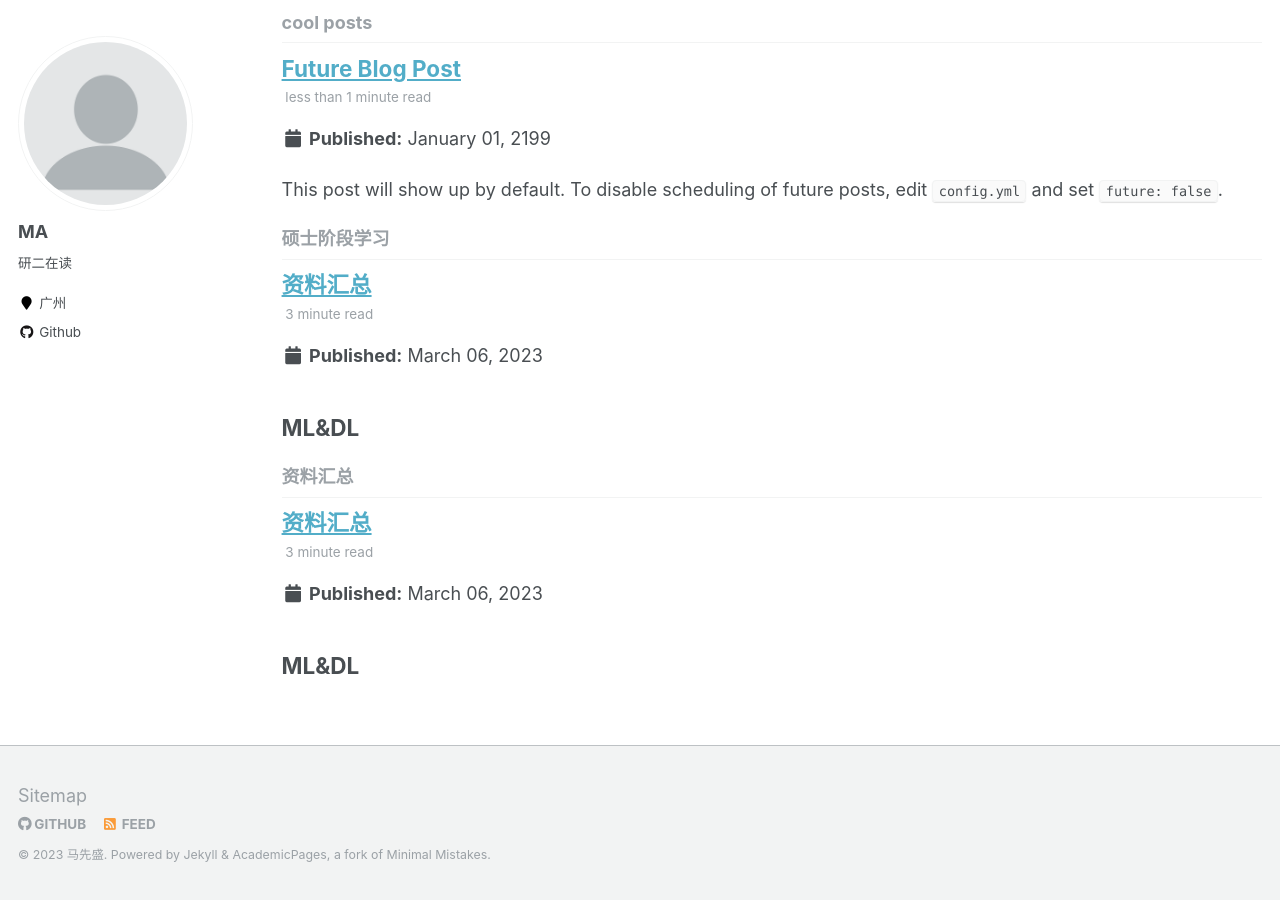
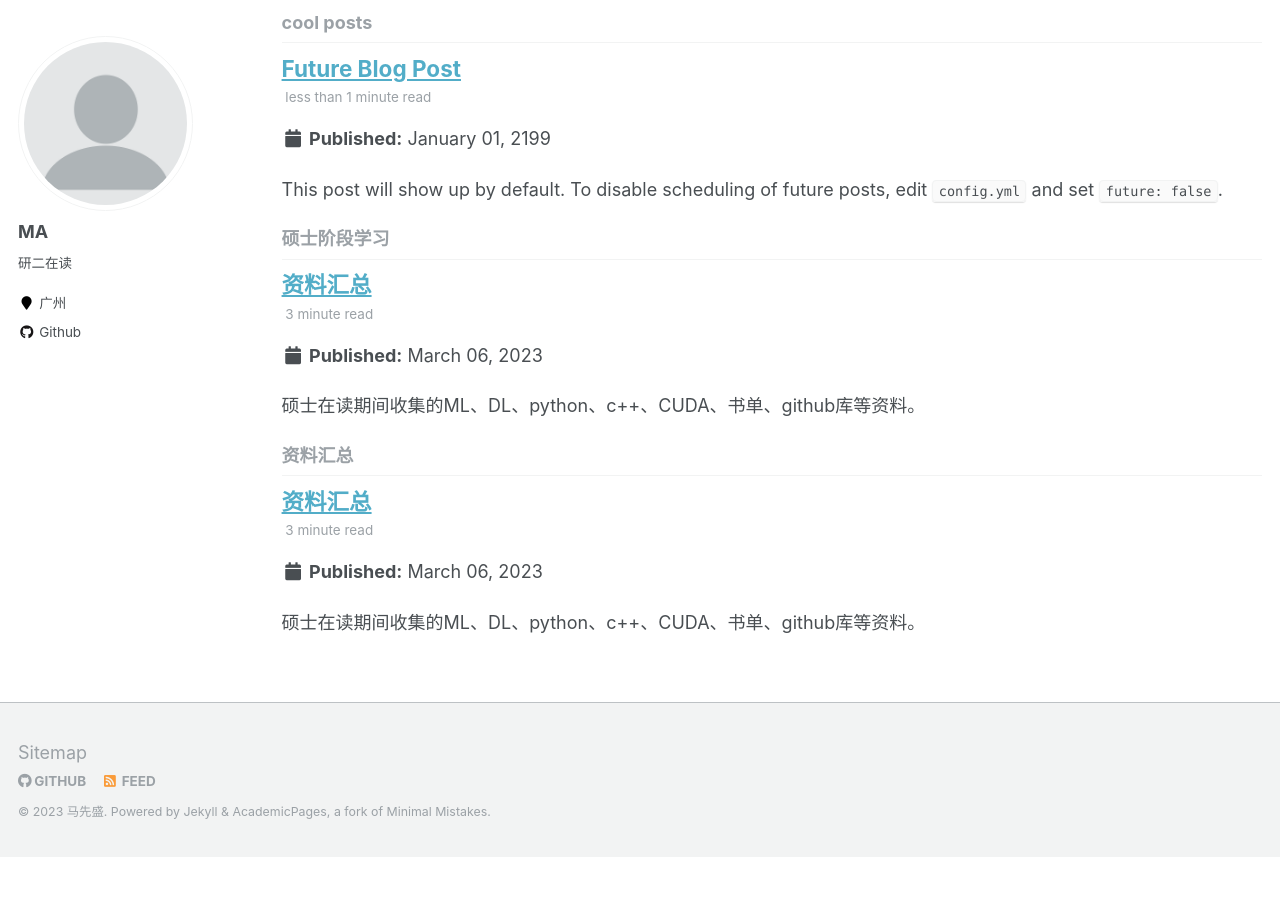
Before and after one commit to hsienshaun/hsienshaun.github.io, a Jekyll site: the page built from _pages/tag-archive.html, in a window 1280 px wide and 900 px high, scrolled down 593 px. Built offline with Jekyll 4.4.1, drawn with Linux system fonts in a browser that asks for light colours; after the commit the page ends 1450 px from its top, so only the background shows below that.

Commit message:
Update 2023-03-06-blog-post.md

```diff
--- a/_posts/2023-03-06-blog-post.md
+++ b/_posts/2023-03-06-blog-post.md
@@ -6,6 +6,8 @@ tags:
   - 资料汇总
   - 硕士阶段学习
 ---
+
+硕士在读期间收集的ML、DL、python、c++、CUDA、书单、github库等资料。
 
 ## ML&DL
 
@@ -100,7 +102,7 @@ tags:
 | ------ | ------------------------------------------------------------ | -------- |
 | python | <编写高质量代码：改善Python程序的91个建议>                   | 14年出版 |
 | c++    | C++ Primer中文版（第5版）》                                  |          |
-|        | ==《Essential C++中文版》==                                  |          |
+|        | 《Essential C++中文版》                                      |          |
 |        | 《高质量程序设计指南》                                       |          |
 |        | 《C++ Primer Plus 第6版中文版》                              |          |
 |        | 《easy c++》                                                 | [日]     |
```
